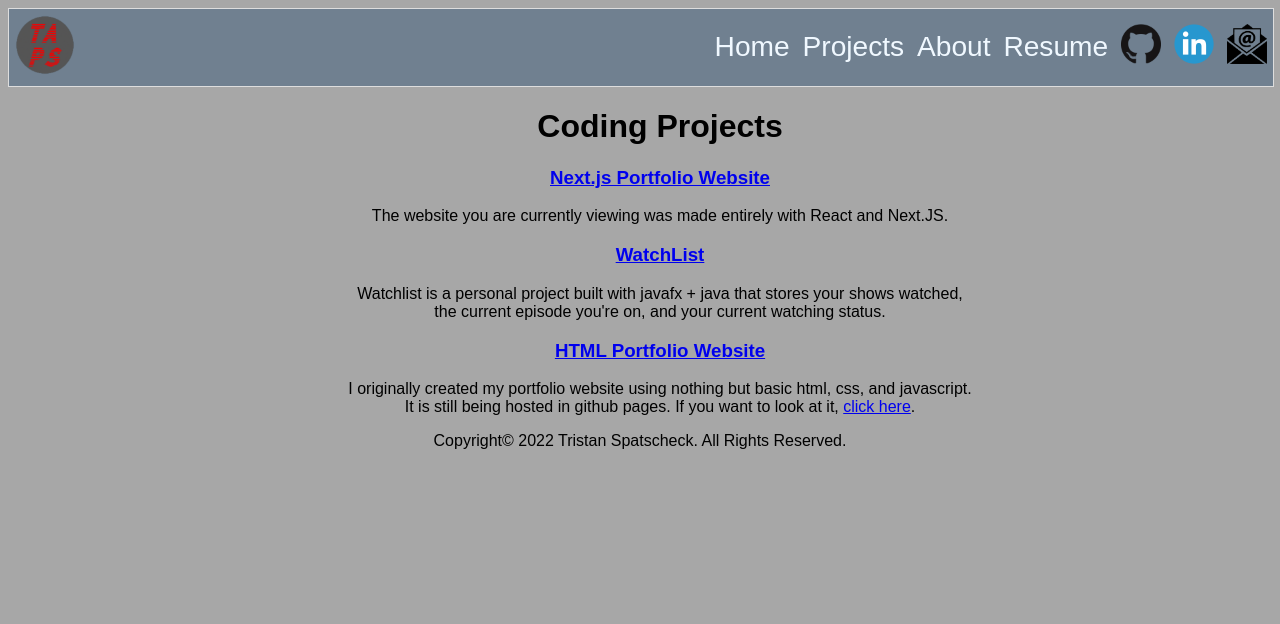
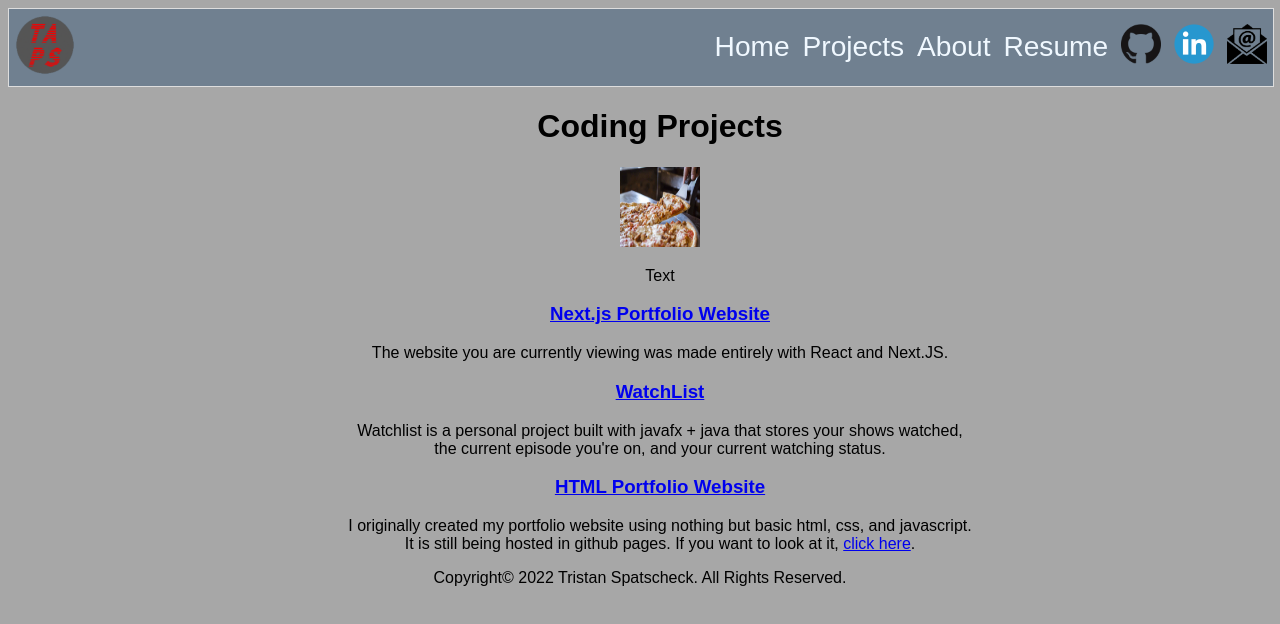
Before and after one commit to tapscodes/tapscodes.github.io, a Next.js app: page /projects in a window 1280 px wide. Shown: the top 624 px of the page. Built offline with nearby package versions, Linux system fonts and the light colour scheme.

Commit message:
Fixed typos with file names

```diff
--- a/pages/projects.js
+++ b/pages/projects.js
@@ -1,5 +1,6 @@
 import Link from "next/link";
 import Head from "next/head";
+import ImageDescriptionBox from "../xtra/components/ImageDescriptionBox"
 
 const Projects = () => {
     return (
@@ -10,6 +11,7 @@ const Projects = () => {
             </Head>
             <ul>
                 <h1>Coding Projects</h1>
+                <ImageDescriptionBox href="https://github.com/tapscodes" target="_blank" src="Images/pizza.jpg" text="Text" width="80vw" height="80vw"/>
                 <h3><Link href="https://github.com/tapscodes/tapscodes.github.io">Next.js Portfolio Website</Link></h3>
                 <p>The website you are currently viewing was made entirely with React and Next.JS.</p>
                 <h3><Link href="https://github.com/tapscodes/WatchList">WatchList</Link></h3>
--- a/styles/components/ImageDescriptionBox.module.css
+++ b/styles/components/ImageDescriptionBox.module.css
@@ -1,5 +1,10 @@
 .box{
     display: flex;
+    flex-wrap: nowrap;
+    flex-direction: row;
+
+    border: 0.01vw solid rgb(255,0,0);
+    border-radius: 2vw;
 }
 .image{
     flex: 3;
--- /dev/null
+++ b/xtra/components/ImageDescriptionBox.js
@@ -0,0 +1,26 @@
+import styles from "../../styles/components/ImageDescriptionBox.module.css";
+import ImageLink from "./ImageLink";
+/*
+Params:
+-src = image source path
+-href = link for image
+-target = target image param
+-width = image width
+-height = image height
+-fill = image fill
+-text = text for textbox
+*/
+const ImageDescriptionBox = (props) => {
+    return (
+        <div className="box">
+            <div className="image">
+                <ImageLink href={props.href} target={props.target} src={props.src} width={props.width} height={props.height}/>
+            </div>
+            <div className="textbox">
+                <p>{props.text}</p>
+            </div>
+        </div>
+     );
+}
+
+export default ImageDescriptionBox;
--- a/xtra/components/ImageTextBox.js
+++ b/xtra/components/ImageTextBox.js
@@ -1,4 +1,4 @@
-import styles from "../../styles//components/ImageTextBox.module.css";
+import styles from "../../styles/components/ImageTextBox.module.css";
 /*
 Params:
 -img_url = path to image/image url
```
Also changed, not shown: 1 other file (tests, documents, lock files or other folders).
